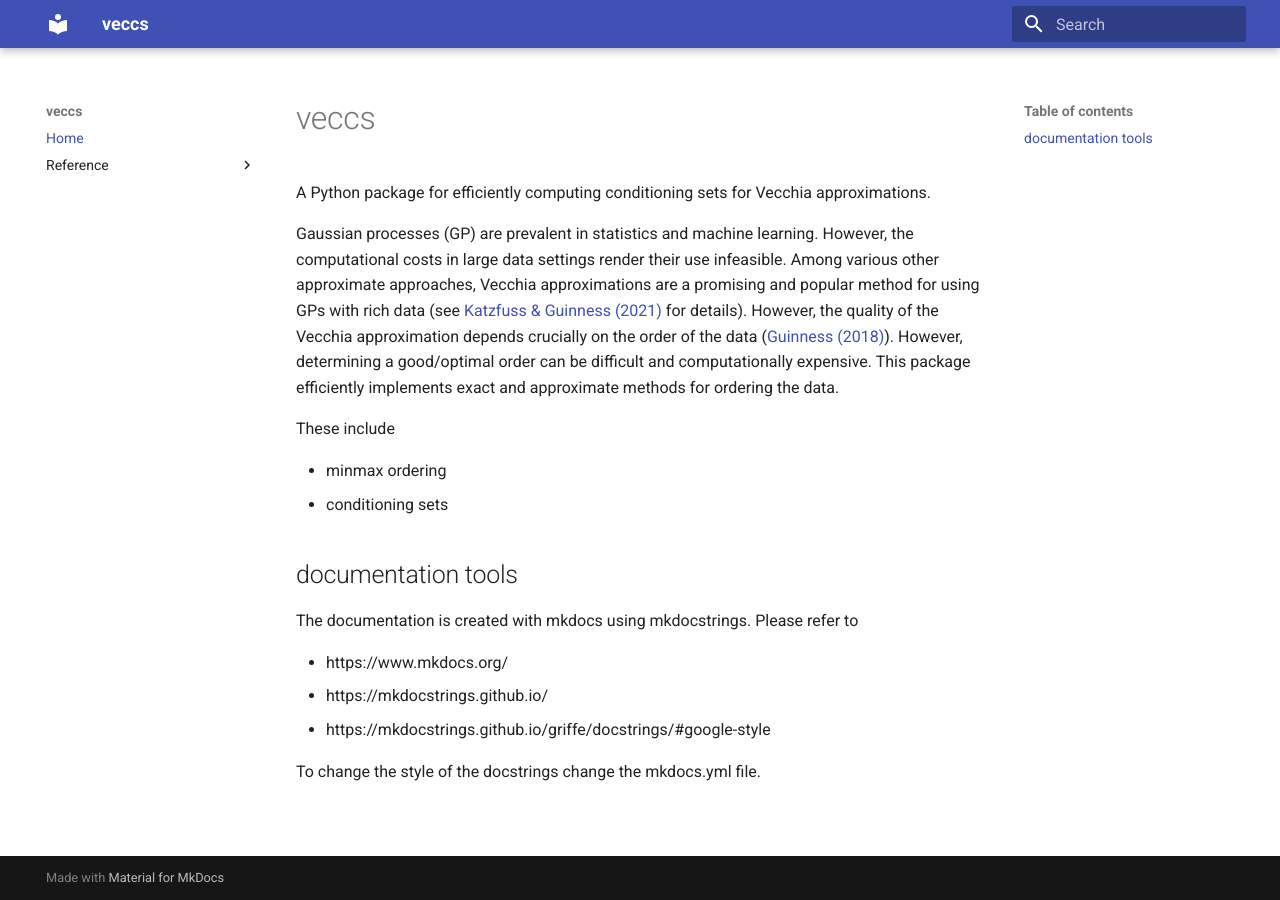
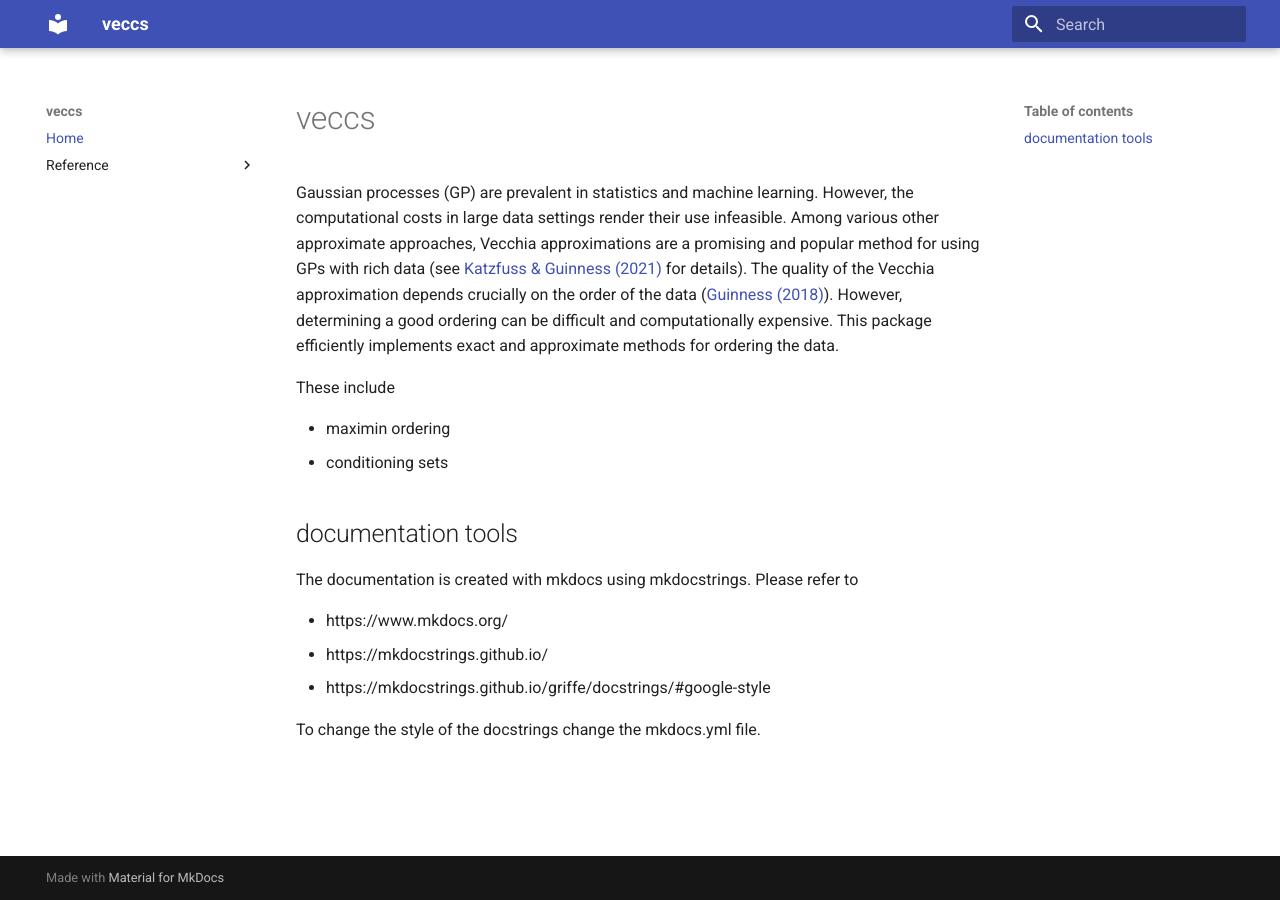
Before and after one commit to katzfuss-group/veccs, an MkDocs documentation site: the page built from docs/index.md, in a window 1280 px wide. Built offline with MkDocs 1.6.1 and Material for MkDocs 9.7.7, drawn with Linux system fonts in a browser that asks for light colours.

Commit message:
Format README.md and update docs/index.md

```diff
--- a/docs/index.md
+++ b/docs/index.md
@@ -1,22 +1,18 @@
 # veccs
-
-A Python package for efficiently computing conditioning sets for Vecchia
-approximations.
 
 Gaussian processes (GP) are prevalent in statistics and machine learning.
 However, the computational costs in large data settings render their use
 infeasible. Among various other approximate approaches, Vecchia approximations
 are a promising and popular method for using GPs with rich data (see [Katzfuss &
-Guinness (2021)](https://doi.org/10.1214/19-STS755) for details). However, the
-quality of the Vecchia approximation depends crucially on the order of the data
-([Guinness (2018)](https://doi.org/10.1080/00401706.2018.1437476)). However,
-determining a good/optimal order can be difficult and computationally expensive.
-This package efficiently implements exact and approximate methods for ordering
-the data.
+Guinness (2021)](https://doi.org/10.1214/19-STS755) for details). The quality of
+the Vecchia approximation depends crucially on the order of the data ([Guinness
+(2018)](https://doi.org/10.1080/00401706.2018.1437476)). However, determining a
+good ordering can be difficult and computationally expensive. This package
+efficiently implements exact and approximate methods for ordering the data.
 
 These include
 
-- minmax ordering
+- maximin ordering
 - conditioning sets
 
 ## documentation tools
```
Also changed, not shown: README.md (+5 -6 lines).
